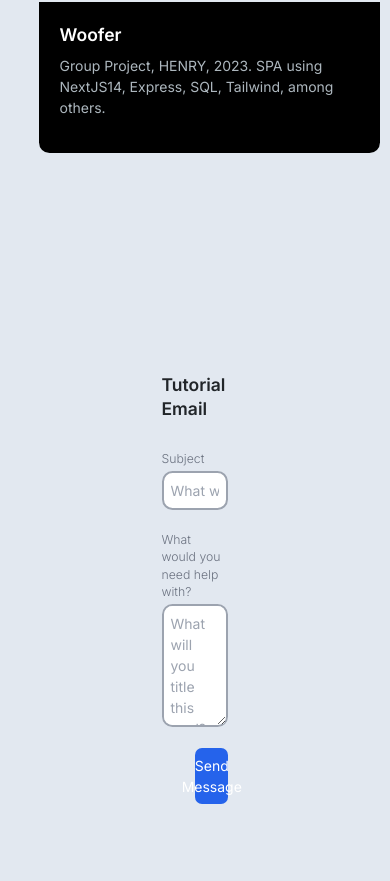
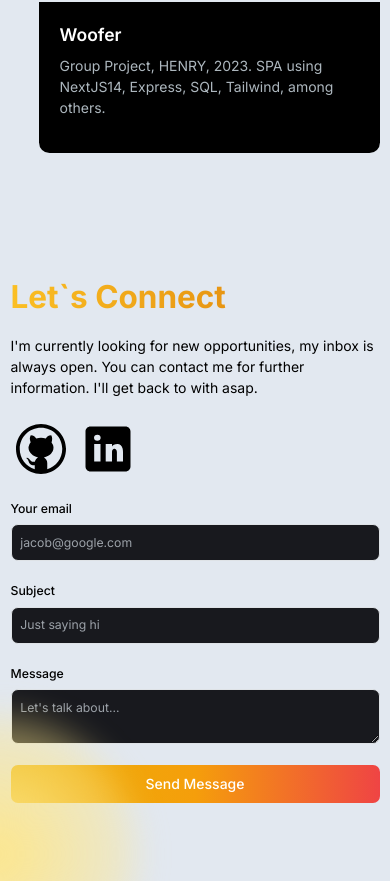
Before and after one commit to MVCorreas/Full-Stack-Portfolio, a Next.js app: page / in a window 390 px wide. Shown: the part 3363-4244 px from the top of the page. Built offline with nearby package versions, Linux system fonts and the light colour scheme.

Commit message:
Styles to Email Section

```diff
--- a/app/Components/EmailSection.jsx
+++ b/app/Components/EmailSection.jsx
@@ -136,72 +136,189 @@
 
 "use client"
 import Image from 'next/image'
+import Link from 'next/link';
 import { useState } from 'react';
 
 export default function EmailSection() {
   const [subject, setSubject] = useState('');
   const [message, setMessage] = useState('')
+  const [emailSubmitted, setEmailSubmitted] = useState(false);
 
-  const sendMail = async (e) => {
+  const handleSubmit = async (e) => {
     e.preventDefault();
+    const data = {
+      email: e.target.email.value,
+      subject: e.target.subject.value,
+      message: e.target.message.value,
+    };
+    const JSONdata = JSON.stringify(data);
+    const endpoint = "/api/sendEmail";
 
-    const response = await fetch('/api/sendEmail', {
-      method: 'POST',
+    // Form the request for sending data to the server.
+    const options = {
+      // The method is POST because we are sending data.
+      method: "POST",
+      // Tell the server we're sending JSON.
       headers: {
-        'content-type': 'application/json'
+        "Content-Type": "application/json",
       },
-      body: JSON.stringify({
-        subject,
-        message
-      })
-    })
-    console.log(await response.json())
+      // Body of the request is the JSON data we created above.
+      body: JSONdata,
+    };
+
+    const response = await fetch(endpoint, options);
+    const resData = await response.json();
+
+    if (response.status === 200) {
+      console.log("Message sent.");
+      setEmailSubmitted(true);
     }
+  };
+
+  // return (
+  //   <main className="flex min-h-screen flex-col items-center justify-center p-24">
+  //     <form onSubmit={sendMail} className="h-full w-1/3 space-y-6">
+  //       <div className="flex flex-col items-start w-full justify-start">
+  //         <h1 className="text-xl font-semibold">Tutorial Email</h1>
+  //       </div>
+  //       <div className="relative flex flex-col space-y-1">
+  //         <label htmlFor="title" className="text-sm font-light text-gray-500">
+  //           Subject
+  //         </label>
+  //         <input
+  //           name="title"
+  //           type="text"
+  //           id="title"
+  //           required
+  //           value={subject}
+  //           onChange={(e) => {
+  //             setSubject(e.target.value)
+  //           }}
+  //           placeholder="What will you title this goal?"
+  //           className="rounded-xl border-2 border-gray-400 p-2"
+  //         />
+  //       </div>
+  //       <div className="relative flex flex-col space-y-1">
+  //         <label htmlFor="title" className="text-sm font-light text-gray-500">
+  //           What would you need help with?
+  //         </label>
+  //         <textarea
+  //           name="description"
+  //           id="description"
+  //           required
+  //           cols={10}
+  //           rows={5}
+  //           value={message}
+  //           onChange={(e) => {
+  //             setMessage(e.target.value)
+  //           }}
+  //           placeholder="What will you title this goal?"
+  //           className="rounded-xl border-2 border-gray-400 p-2"
+  //         />
+  //       </div>
+  //       <button type='submit' className="ml-auto flex w-1/2 items-center justify-center space-x-3 rounded-lg bg-blue-600 p-2 text-white shadow-blue-500 hover:bg-blue-700 hover:shadow-md">
+  //         <span>Send Message</span>
+  //       </button>
+  //     </form>
+  //   </main>
+  // )
+
   return (
-    <main className="flex min-h-screen flex-col items-center justify-center p-24">
-      <form onSubmit={sendMail} className="h-full w-1/3 space-y-6">
-        <div className="flex flex-col items-start w-full justify-start">
-          <h1 className="text-xl font-semibold">Tutorial Email</h1>
+    <section
+      id="contact"
+      className="grid md:grid-cols-2 my-12 md:my-12 py-24 gap-4 relative"
+    >
+      <div className="bg-[radial-gradient(ellipse_at_center,_var(--tw-gradient-stops))] from-amber-200 to-transparent rounded-full h-80 w-80 z-0 blur-lg absolute top-3/4 -left-4 transform -translate-x-1/2 -translate-1/2"></div>
+      <div className="z-10">
+        <h5 className="text-4xl font-bold text-transparent bg-clip-text bg-gradient-to-r from-amber-400 to-amber-600 mb-4">
+          Let`s Connect
+        </h5>
+        <p className="text-black mb-4 max-w-md">
+          {" "}
+          I&apos;m currently looking for new opportunities, my inbox is always
+          open. You can contact me for further information. I&apos;ll get back to with asap.
+        </p>
+        <div className="socials flex flex-row gap-2">
+          <Link href="https://github.com/MVCorreas">
+            <Image src='/github-icon.svg' alt="Github Icon" width={60} height={60}/>
+          </Link>
+          <Link href="https://www.linkedin.com/in/mar%C3%ADa-victoria-correas-148049b2/">
+            <Image src='/linkedin-icon.svg' alt="Linkedin Icon"  width={60} height={60}/>
+          </Link>
         </div>
-        <div className="relative flex flex-col space-y-1">
-          <label htmlFor="title" className="text-sm font-light text-gray-500">
+      </div>
+
+      <div>
+          <form className="flex flex-col" onSubmit={handleSubmit}>
+            <div className="mb-6">
+              <label
+                htmlFor="email"
+                className="text-black block mb-2 text-sm font-medium"
+              >
+                Your email
+              </label>
+              <input
+                name="email"
+                type="email"
+                id="email"
+                required
+                className="bg-[#18191E] border border-[#33353F] placeholder-[#9CA2A9] text-gray-100 text-sm rounded-lg block w-full p-2.5"
+                placeholder="jacob@google.com"
+              />
+            </div>
+            <div className="mb-6">
+              <label
+                htmlFor="subject"
+                className="text-black block text-sm mb-2 font-medium"
+              >
                 Subject
               </label>
               <input
-            name="title"
+                name="subject"
                 type="text"
-            id="title"
+                id="subject"
                 required
+                className="bg-[#18191E] border border-[#33353F] placeholder-[#9CA2A9] text-gray-100 text-sm rounded-lg block w-full p-2.5"
+                placeholder="Just saying hi"
                 value={subject}
                 onChange={(e) => {
                   setSubject(e.target.value)
                 }}
-            placeholder="What will you title this goal?"
-            className="rounded-xl border-2 border-gray-400 p-2"
               />
             </div>
-        <div className="relative flex flex-col space-y-1">
-          <label htmlFor="title" className="text-sm font-light text-gray-500">
-            What would you need help with?
+            <div className="mb-6">
+              <label
+                htmlFor="message"
+                className="text-black block text-sm mb-2 font-medium"
+              >
+                Message
               </label>
               <textarea
-            name="description"
-            id="description"
-            required
-            cols={10}
-            rows={5}
+                name="message"
+                id="message"
+                className="bg-[#18191E] border border-[#33353F] placeholder-[#9CA2A9] text-gray-100 text-sm rounded-lg block w-full p-2.5"
+                placeholder="Let's talk about..."
                 value={message}
                 onChange={(e) => {
                   setMessage(e.target.value)
                 }}
-            placeholder="What will you title this goal?"
-            className="rounded-xl border-2 border-gray-400 p-2"
               />
             </div>
-        <button type='submit' className="ml-auto flex w-1/2 items-center justify-center space-x-3 rounded-lg bg-blue-600 p-2 text-white shadow-blue-500 hover:bg-blue-700 hover:shadow-md">
-          <span>Send Message</span>
+            <button
+              type="submit"
+              className="bg-gradient-to-r from-yellow-500 via-amber-500 to-red-500 text-white hover:bg-yellow-300 hover:text-black font-medium py-2.5 px-5 rounded-lg w-full"
+            >
+              Send Message
             </button>
           </form>
-    </main>
-  )
+
+          {
+          emailSubmitted && (
+          <p className="text-green-500 text-sm mt-2">
+            Thank you for contacting me!
+          </p>
+        )}
+      </div>
+    </section>
+  );
 }
```
Also changed, not shown: app/api/sendEmail/route.js (+0 -111 lines). Lines whose indentation alone changed are shown as unchanged.
